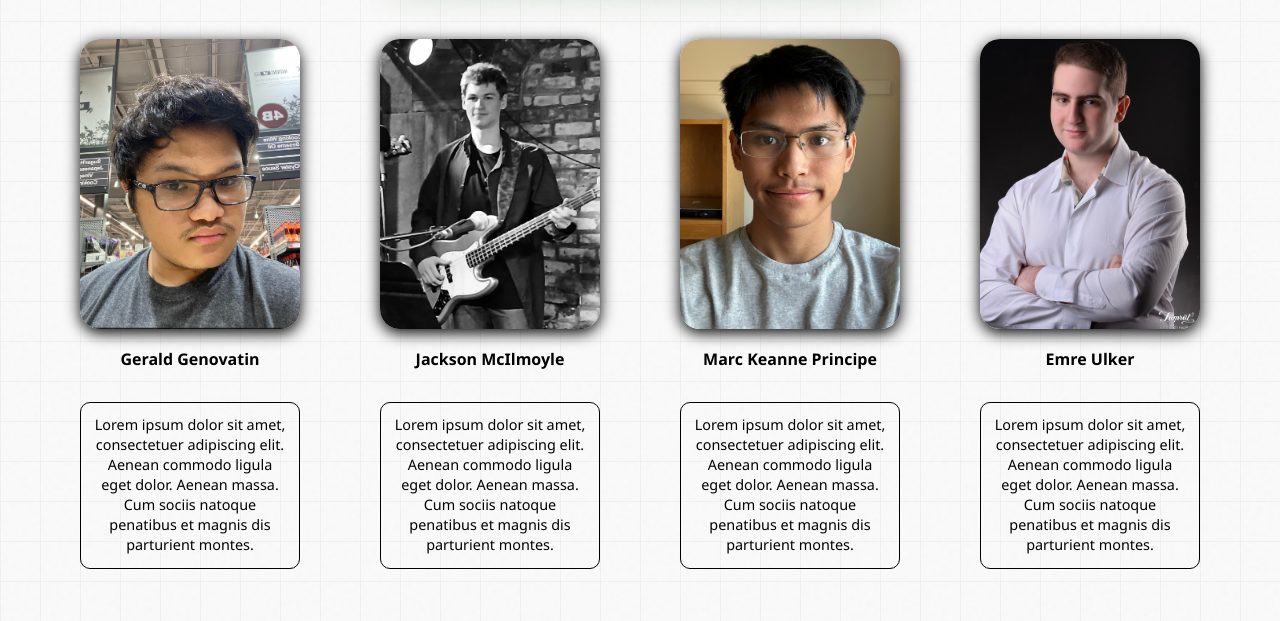
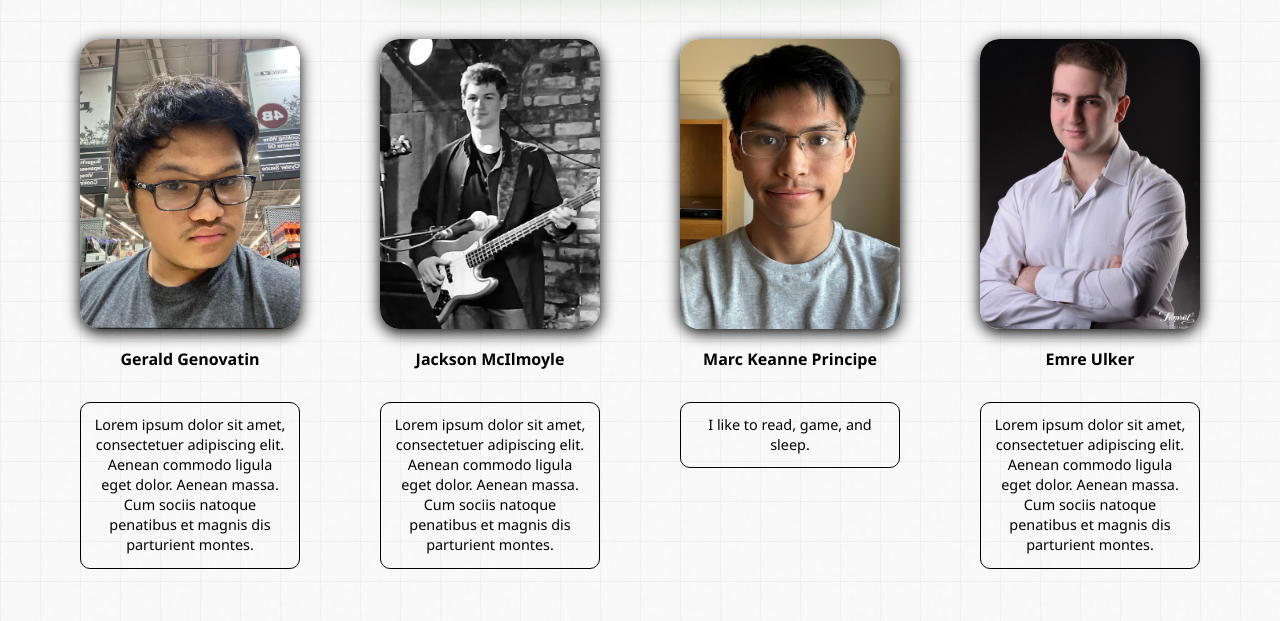
Before and after one commit to Osker35/1XD3-Web, a plain HTML site: page about.html in a window 1280 px wide. Shown: the part 179-800 px from the top of the page. Drawn offline with Linux system fonts and the light colour scheme.

Commit message:
Update about.html

```diff
--- a/about.html
+++ b/about.html
@@ -61,8 +61,7 @@
                 <img src="images/Marc.jpeg" class="pho" alt="Marc">
                 <p>Marc Keanne Principe</p>
                 <div class="bio">
-                    Lorem ipsum dolor sit amet, consectetuer adipiscing elit. Aenean commodo ligula eget dolor.
-                    Aenean massa. Cum sociis natoque penatibus et magnis dis parturient montes.
+                    I like to read, game, and sleep.
                 </div>
             </div>
 
```
